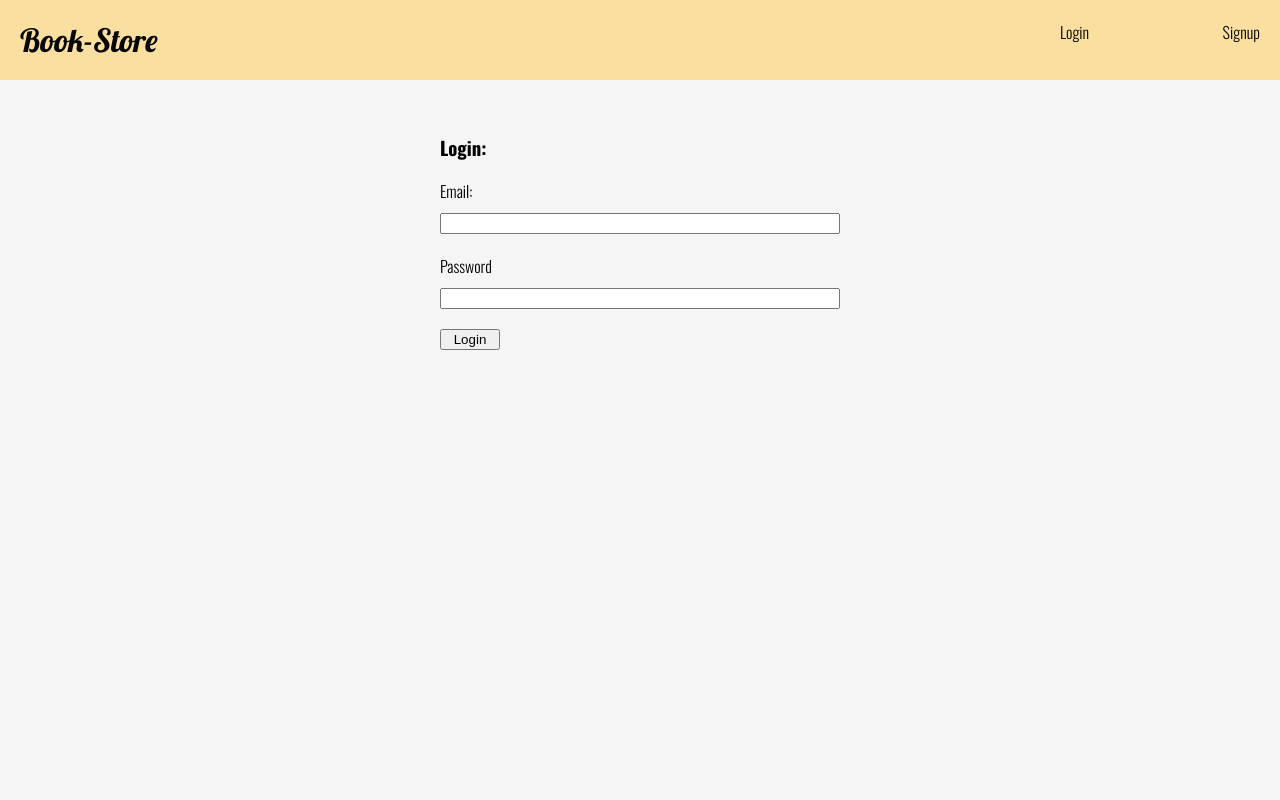
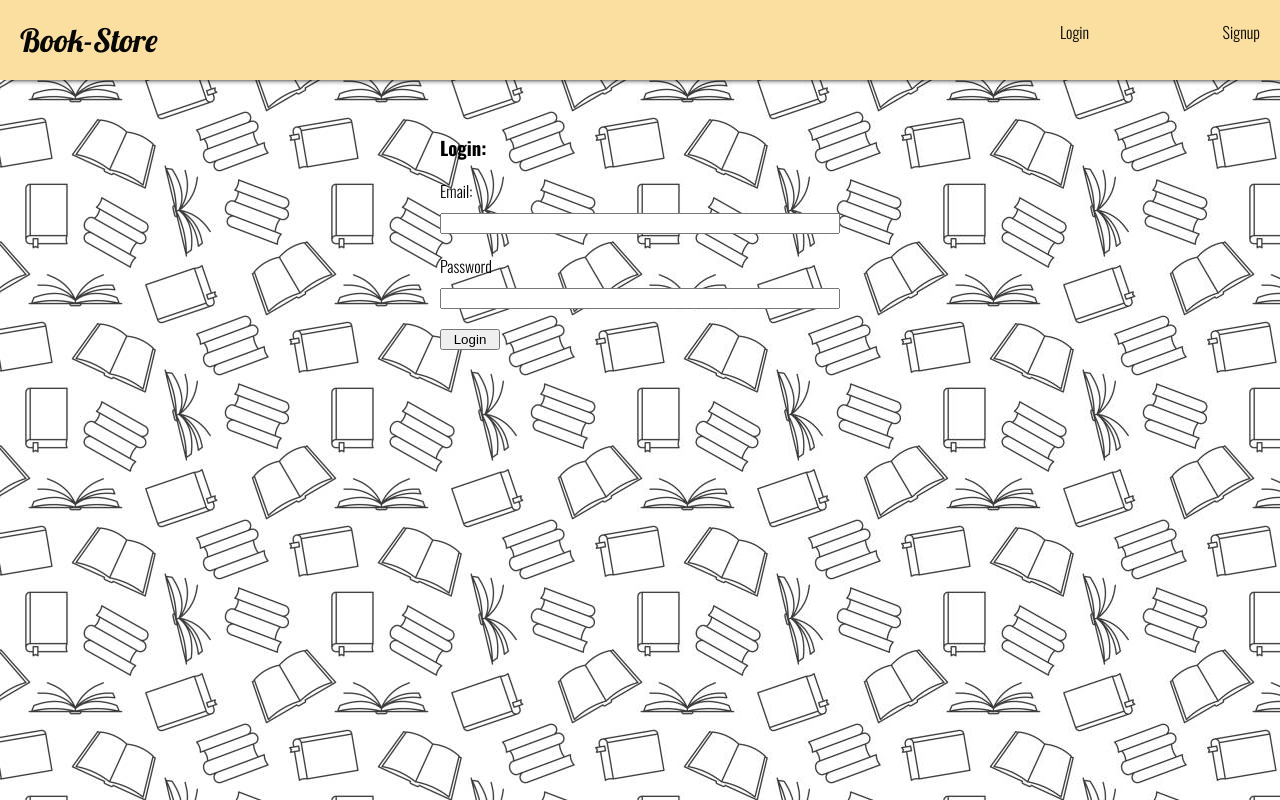
Before and after one commit to Jeman-Kumar-97-06/MY_Projects, a React (Create React App) app: page /login in a window 1280 px wide. Built offline with nearby package versions, Linux system fonts and the light colour scheme.

Commit message:
Made Changes

```diff
--- a/src/index.css
+++ b/src/index.css
@@ -1,5 +1,7 @@
 @import url('https://fonts.googleapis.com/css2?family=Lobster&family=Oswald:wght@200..700&display=swap');
 body {
+  background-image: url("../public/istockphoto-1421303925-612x612.jpg");
+  background-attachment: fixed;
   margin: 0;
   font-family: "Oswald", sans-serif;
   font-optical-sizing: auto;
@@ -26,6 +28,7 @@ code {
   display: flex;
   flex-direction: row;
   justify-content: space-between;
+  box-shadow: 7.5px 0px 5px black;
 }
 
 .nav_div a{
```
Also changed, not shown: public/istockphoto-1421303925-612x612.jpg (added).
